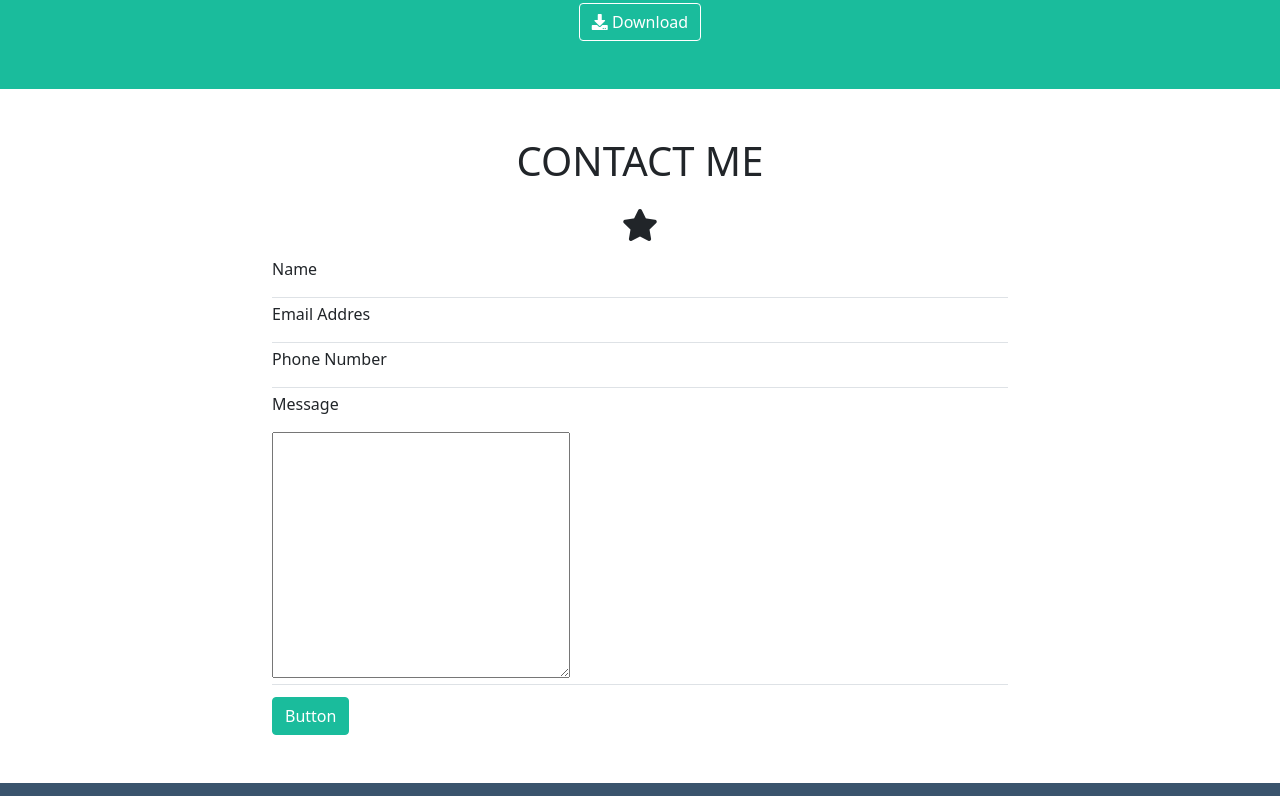
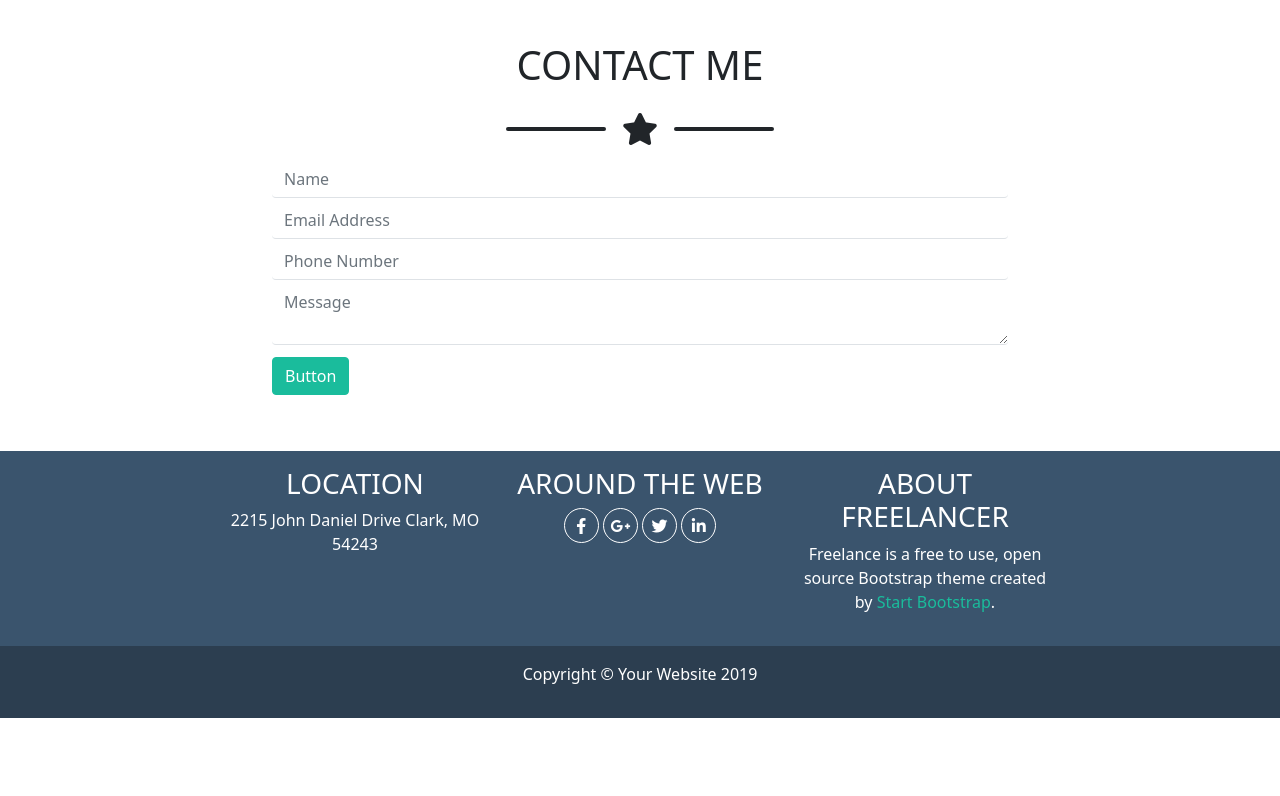
Before and after one commit to MascarBone/html-css-bootstrap-freelancer, a plain HTML site: page index.html in a window 1280 px wide. Shown: the part 1557-2353 px from the top of the page. After the commit the page ends 2275 px from the top, so only its background shows below. Drawn offline with nearby package versions, Linux system fonts and the light colour scheme.

Commit message:
Contact me, using input, textarea and form

```diff
--- a/index.html
+++ b/index.html
@@ -41,7 +41,7 @@
     </header>
 
     <!-- START BOOTSTRAP -->
-    <div class="container-fluid bg-acquagreen text-white text-center">
+    <div class="container-fluid bg-acquagreen py-3 text-white text-center">
         <div class="row">
             <div class="col-12">
                 <img class="header-avatar" src="img/avatar.svg" alt="immagine utenza">
@@ -65,7 +65,7 @@
     </div>
 
     <!-- PORTFOLIO -->
-    <div class="container-md py-5">
+    <div class="container-md py-3">
         <div class="row text-center mb-3">
             <div class="col-12">
                 <h1>Portfolio</h1>
@@ -106,7 +106,7 @@
     <!-- ABOUT -->
     <div class="bg-acquagreen">
 
-        <div class="container py-5 text-white">
+        <div class="container py-3 text-white">
             <!-- Row for the heading of About-->
             <div class="row text-center">
                 <div class="col-12">
@@ -178,10 +178,26 @@
         <div class="row justify-content-center">
             <div class="col-8 text-start mb-2">
 
-                <!-- Utilizzare un form per l'inserimento,
-                con input a labels, inoltre textarea per l'inserimento.
-                Per i bottoni utilizzare i btn di bootstrap. -->
-                <ul class="list-group">
+                <form>
+                    <ul class="list-group mb-2">
+                        <li class="mb-1">
+                            <input type="text" placeholder="Name" class="form-control border-0 border-bottom" id="insert_name">
+                        </li>
+                        <li class="mb-1">
+                            <input type="text" placeholder="Email Address" class="form-control border-0 border-bottom" id="insert_email">
+                        </li>
+                        <li class="mb-1">
+                            <input type="text" placeholder="Phone Number" class="form-control border-0 border-bottom" id="insert_phone">
+                        </li>
+                        <li class="mb-1">
+                            <textarea placeholder="Message" class="form-control border-0 border-bottom" style="width:100%; max-height:200px;"></textarea>
+                        </li>
+                    </ul>
+                    <button class="btn btn-acquagreen text-white" type="button">Button</button>
+
+                </form>
+
+                <!-- <ul class="list-group">
                     <li class="border-bottom mb-1">
                         <p>Name</p>
                     </li>
@@ -191,42 +207,13 @@
                     <li class="border-bottom mb-1">
                         <p>Phone Number</p>
                     </li>
-                    <li class="border-bottom mb-1">
-                        <p>Message</p>
-                        <textarea name="" id="" cols="30" rows="10"></textarea>
+                    <li>
+                        <textarea placeholder="Message" class="border-0 border-bottom" style="width:100%; max-height:200px;"></textarea>
                     </li>
                 </ul>
+                <button class="btn btn-acquagreen text-white" type="button">Button</button> -->
             </div>
         </div>
-
-        <!-- <div class="row">
-            <div class="col-8 px-0 offset-2 border-bottom text-start mb-1">
-                <p>Name</p>
-            </div>
-        </div>
-        <div class="row">
-            <div class="col-8 offset-2 border-bottom text-start mb-1">
-                <p>Email Addres</p>
-            </div>
-        </div>
-        <div class="row">
-            <div class="col-8 offset-2 border-bottom text-start mb-1">
-                <p>Phone Number</p>
-            </div>
-        </div>
-        <div class="row">
-            <div class="col-8 offset-2 border-bottom text-start mb-2">
-                <p>Message</p>
-            </div>
-        </div> -->
-
-        <!-- Row for the send button -->
-        <div class="row">
-            <div class="col-8 offset-2 text-start">
-                <button class="btn btn-acquagreen text-white" type="button">Button</button>
-            </div>
-        </div>
-
 
     </div>
 
```
Also changed, not shown: css/style.css (+5 -5 lines).
